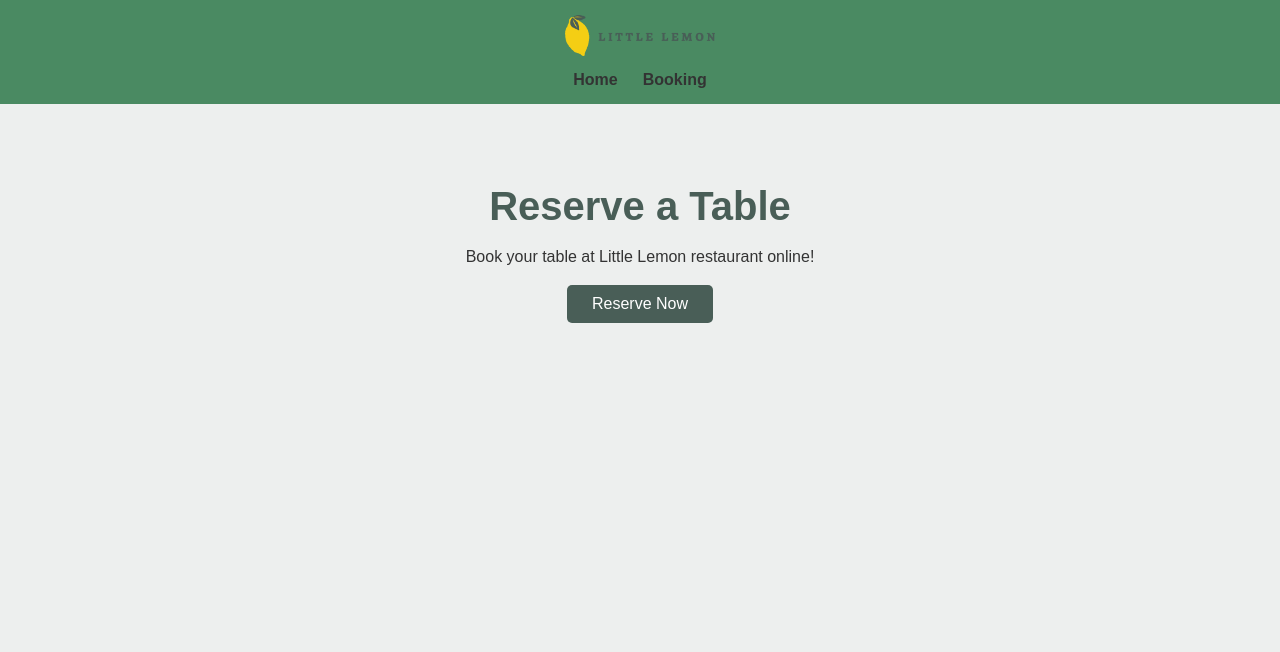
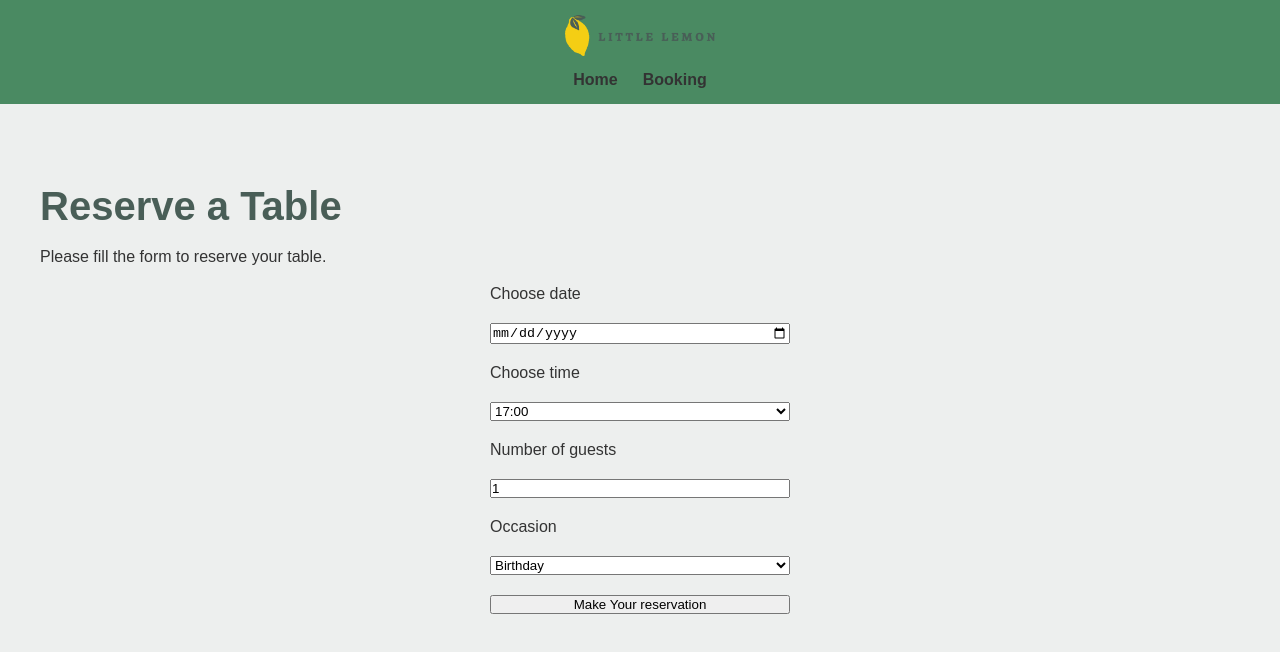
Before and after one commit to MatheeshaAnjana/Little_Lemon_Restaurant_App, a React (Create React App) app in the folder little_lemon/: page /booking in a window 1280 px wide. Shown: the top 652 px of the page. Built offline with nearby package versions, Linux system fonts and the light colour scheme.

Commit message:
Add table booking state

```diff
--- a/little_lemon/src/App.js
+++ b/little_lemon/src/App.js
@@ -4,10 +4,13 @@ import Main from "./components/Main";
 
 function App() {
   return (
-    <>
+    <div className="App">
+
       <Nav />
+
       <Main />
-    </>
+
+    </div>
   );
 }
 
--- /dev/null
+++ b/little_lemon/src/components/BookingForm.js
@@ -0,0 +1,105 @@
+import { useState } from "react";
+
+function BookingForm({ availableTimes, dispatch }) {
+
+  const [date, setDate] = useState("");
+  const [time, setTime] = useState("17:00");
+  const [guests, setGuests] = useState(1);
+  const [occasion, setOccasion] = useState("Birthday");
+
+  const handleDateChange = (e) => {
+
+    const selectedDate = e.target.value;
+
+    setDate(selectedDate);
+
+    dispatch({
+      type: "UPDATE_TIMES",
+      date: selectedDate
+    });
+
+  };
+
+  const handleSubmit = (e) => {
+
+    e.preventDefault();
+
+    alert(
+      `Reservation Confirmed!
+Date: ${date}
+Time: ${time}
+Guests: ${guests}
+Occasion: ${occasion}`
+    );
+
+  };
+
+  return (
+
+    <form
+      onSubmit={handleSubmit}
+      style={{
+        display: "grid",
+        maxWidth: "300px",
+        gap: "20px",
+        margin: "0 auto"
+      }}
+    >
+
+      <label htmlFor="res-date">Choose date</label>
+      <input
+        type="date"
+        id="res-date"
+        value={date}
+        onChange={handleDateChange}
+        required
+      />
+
+      <label htmlFor="res-time">Choose time</label>
+      <select
+        id="res-time"
+        value={time}
+        onChange={(e) => setTime(e.target.value)}
+      >
+
+        {availableTimes.map((timeOption) => (
+          <option key={timeOption}>
+            {timeOption}
+          </option>
+        ))}
+
+      </select>
+
+      <label htmlFor="guests">Number of guests</label>
+      <input
+        type="number"
+        id="guests"
+        min="1"
+        max="10"
+        value={guests}
+        onChange={(e) => setGuests(e.target.value)}
+      />
+
+      <label htmlFor="occasion">Occasion</label>
+      <select
+        id="occasion"
+        value={occasion}
+        onChange={(e) => setOccasion(e.target.value)}
+      >
+
+        <option>Birthday</option>
+        <option>Anniversary</option>
+
+      </select>
+
+      <input
+        type="submit"
+        value="Make Your reservation"
+      />
+
+    </form>
+
+  );
+}
+
+export default BookingForm;
--- a/little_lemon/src/components/Main.js
+++ b/little_lemon/src/components/Main.js
@@ -1,14 +1,53 @@
 import { Routes, Route } from "react-router-dom";
+import { useReducer } from "react";
+
 import Homepage from "../pages/Homepage";
 import BookingPage from "../pages/BookingPage";
 
+/* Initial available times */
+export function initializeTimes() {
+  return ["17:00", "18:00", "19:00", "20:00", "21:00", "22:00"];
+}
+
+/* Reducer function */
+export function updateTimes(state, action) {
+
+  switch (action.type) {
+    case "UPDATE_TIMES":
+      return initializeTimes(); // later can fetch based on date
+    default:
+      return state;
+  }
+
+}
+
 function Main() {
+
+  const [availableTimes, dispatch] = useReducer(
+    updateTimes,
+    [],
+    initializeTimes
+  );
+
   return (
     <main>
+
       <Routes>
+
         <Route path="/" element={<Homepage />} />
-        <Route path="/booking" element={<BookingPage />} />
+
+        <Route
+          path="/booking"
+          element={
+            <BookingPage
+              availableTimes={availableTimes}
+              dispatch={dispatch}
+            />
+          }
+        />
+
       </Routes>
+
     </main>
   );
 }
--- a/little_lemon/src/components/Nav.js
+++ b/little_lemon/src/components/Nav.js
@@ -5,11 +5,14 @@ function Nav() {
   return (
     <nav>
       <div className="nav-container">
+
         <img src={logo} alt="Little Lemon Logo" className="logo" />
+
         <ul>
           <li><Link to="/">Home</Link></li>
           <li><Link to="/booking">Booking</Link></li>
         </ul>
+
       </div>
     </nav>
   );
--- a/little_lemon/src/pages/BookingPage.js
+++ b/little_lemon/src/pages/BookingPage.js
@@ -1,10 +1,19 @@
-function BookingPage() {
+import BookingForm from "../components/BookingForm";
+
+function BookingPage({ availableTimes, dispatch }) {
+
   return (
-    <section>
+    <main>
+
       <h1>Reserve a Table</h1>
-      <p>Book your table at Little Lemon restaurant online!</p>
-      <button>Reserve Now</button>
-    </section>
+      <p>Please fill the form to reserve your table.</p>
+
+      <BookingForm
+        availableTimes={availableTimes}
+        dispatch={dispatch}
+      />
+
+    </main>
   );
 }
 
```
